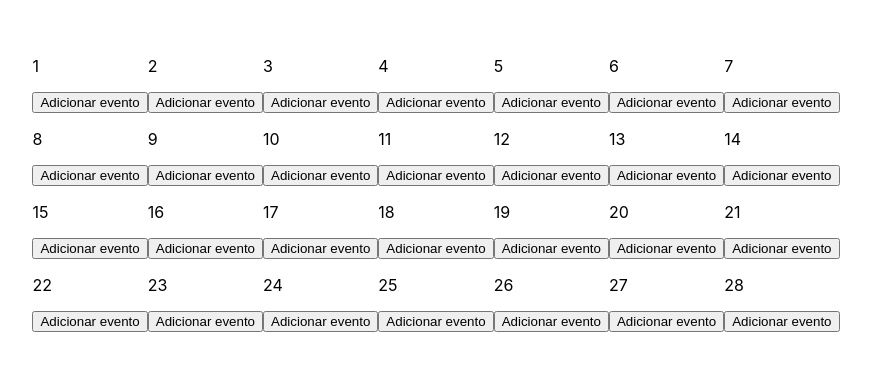
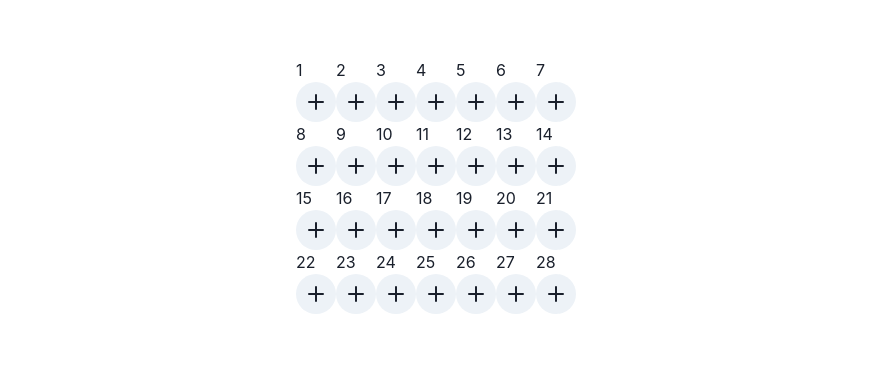
Before and after one commit to WilliamCSA04/Calendar, a Next.js app: page / in a window 1280 px wide. Shown: the part 214-584 px from the top of the page, without its empty margins (204-1075 px from the left). Built offline with nearby package versions, Linux system fonts and the light colour scheme.

Commit message:
:lipstick: Added icon button

```diff
--- a/components/Day.js
+++ b/components/Day.js
@@ -9,8 +9,10 @@ import {
   ModalContent,
   ModalCloseButton,
   Button,
-  Center
+  Center,
+  IconButton
 } from '@chakra-ui/react';
+import { AddIcon } from '@chakra-ui/icons';
 import { useState } from 'react';
 
 export default function Day({ day, onClick }) {
@@ -30,16 +32,22 @@ export default function Day({ day, onClick }) {
     <Flex direction="column">
       <p>{day}</p>
       {events.map((eventOfDay) => (
-        <button>{eventOfDay.name}</button>
+        <Button>{eventOfDay.name}</Button>
       ))}
-      <button onClick={onOpen}>Adicionar evento</button>
+      <IconButton
+        icon={<AddIcon />}
+        onClick={onOpen}
+        aria-label="Adicionar evento"
+        borderRadius="100%"
+      />
       <Modal isOpen={isOpen} onClose={onClose}>
+        <ModalOverlay />
         <ModalContent margin="auto" w="300px" backgroundColor="white">
-          <ModalOverlay />
           <ModalCloseButton />
           <Center>
             <Flex
               as="form"
+              m={5}
               onSubmit={(e) => {
                 onSubmit(e);
                 onClose();
--- a/pages/_app.js
+++ b/pages/_app.js
@@ -1,7 +1,11 @@
-import '../styles/globals.css';
+import { ChakraProvider } from '@chakra-ui/react';
 
 function MyApp({ Component, pageProps }) {
-  return <Component {...pageProps} />;
+  return (
+    <ChakraProvider>
+      <Component {...pageProps} />
+    </ChakraProvider>
+  );
 }
 
 export default MyApp;
```
